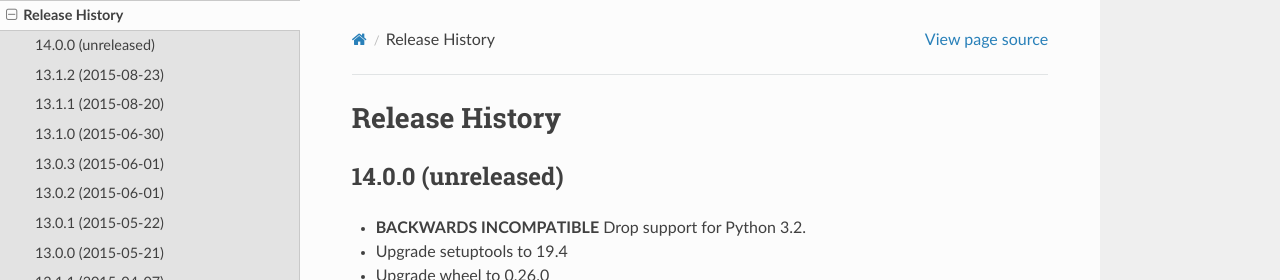
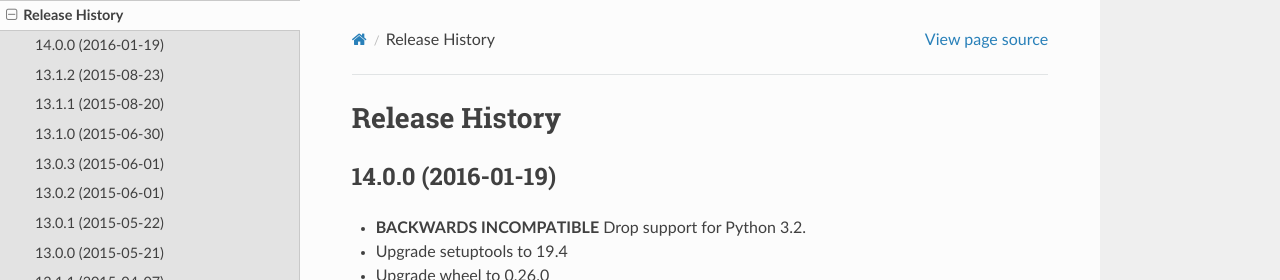
Before and after one commit to pypa/virtualenv, a Sphinx documentation site: the page built from docs/changes.rst, in a window 1280 px wide and 900 px high. Shown: the top 280 px of the window. Built offline with Sphinx 7.4.7 and the Read the Docs theme 2.0.0, drawn with Linux system fonts in a browser that asks for light colours.

```diff
--- a/docs/changes.rst
+++ b/docs/changes.rst
@@ -1,7 +1,7 @@
 Release History
 ===============
 
-14.0.0 (unreleased)
+14.0.0 (2016-01-19)
 -------------------
 
 * **BACKWARDS INCOMPATIBLE** Drop support for Python 3.2.
--- a/virtualenv.py
+++ b/virtualenv.py
@@ -33,7 +33,7 @@ try:
 except ImportError:
     import configparser as ConfigParser
 
-__version__ = "13.2.0.dev0"
+__version__ = "14.0.0"
 virtualenv_version = __version__  # legacy
 
 if sys.version_info < (2, 6):
```
